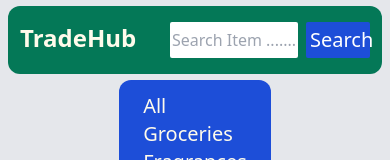
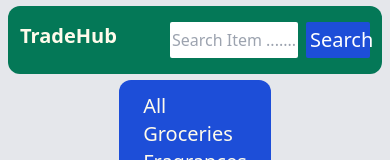
Before and after one commit to Pujan0021/3rd-Sem-Project, a plain HTML site: page index.html in a window 390 px wide. Shown: the top 160 px of the page. Drawn offline with nearby package versions, Linux system fonts and the light colour scheme; some packages are replaced by stand-ins of ours; no server answers; a script that the page names is missing.

Commit message:
Css Updated

```diff
--- a/index.html
+++ b/index.html
@@ -18,7 +18,7 @@
       <nav
         class="bg-emerald-700 my-1.5 mx-2 rounded-xl text-amber-50 flex justify-between py-4 px-3"
       >
-        <div class="text-2xl font-bold">TradeHub</div>
+        <div class="text-xl md:text-2xl font-bold">TradeHub</div>
         <ul class="flex justify-center text-xl gap-20">
           <li class="flex gap-x-2">
             <input
```
